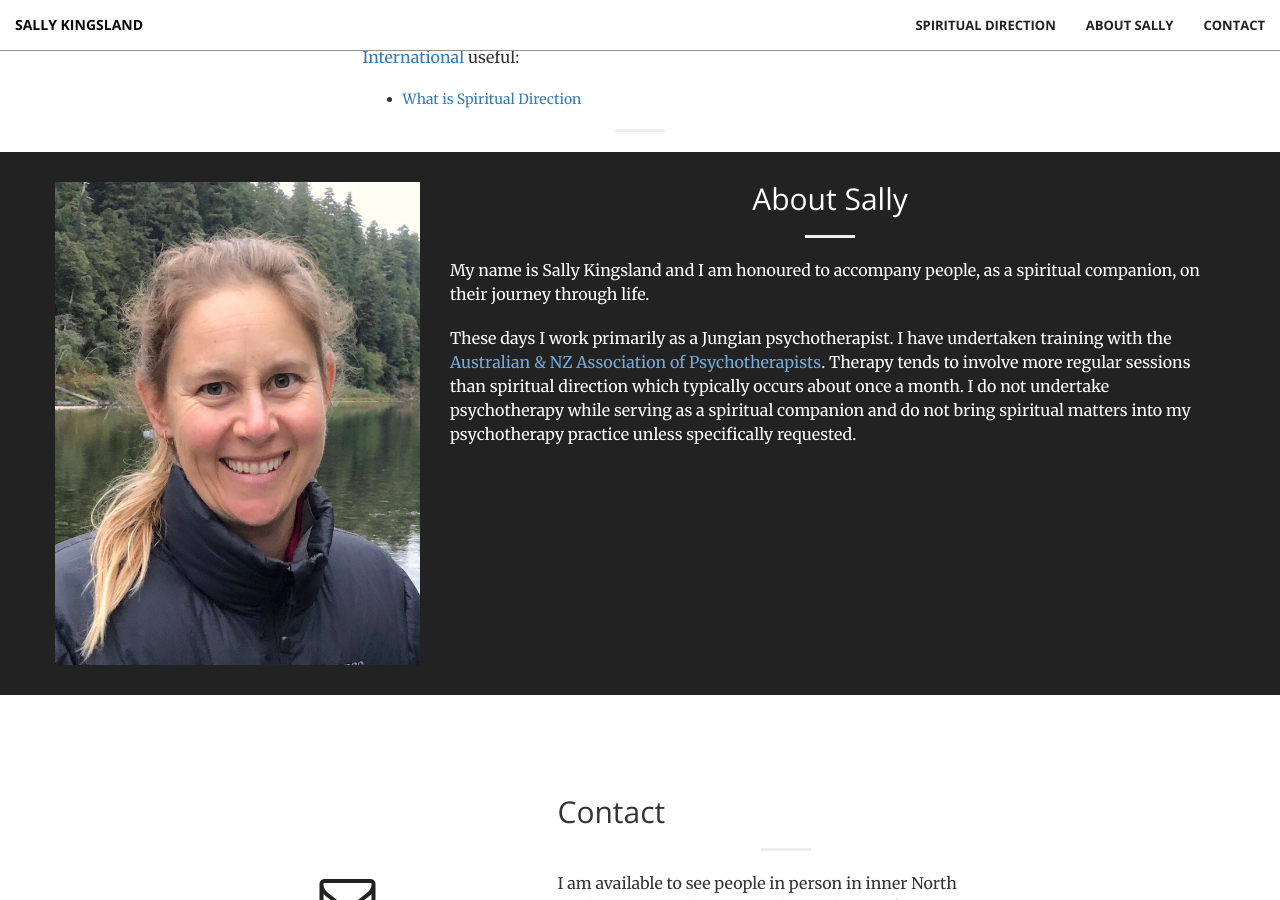
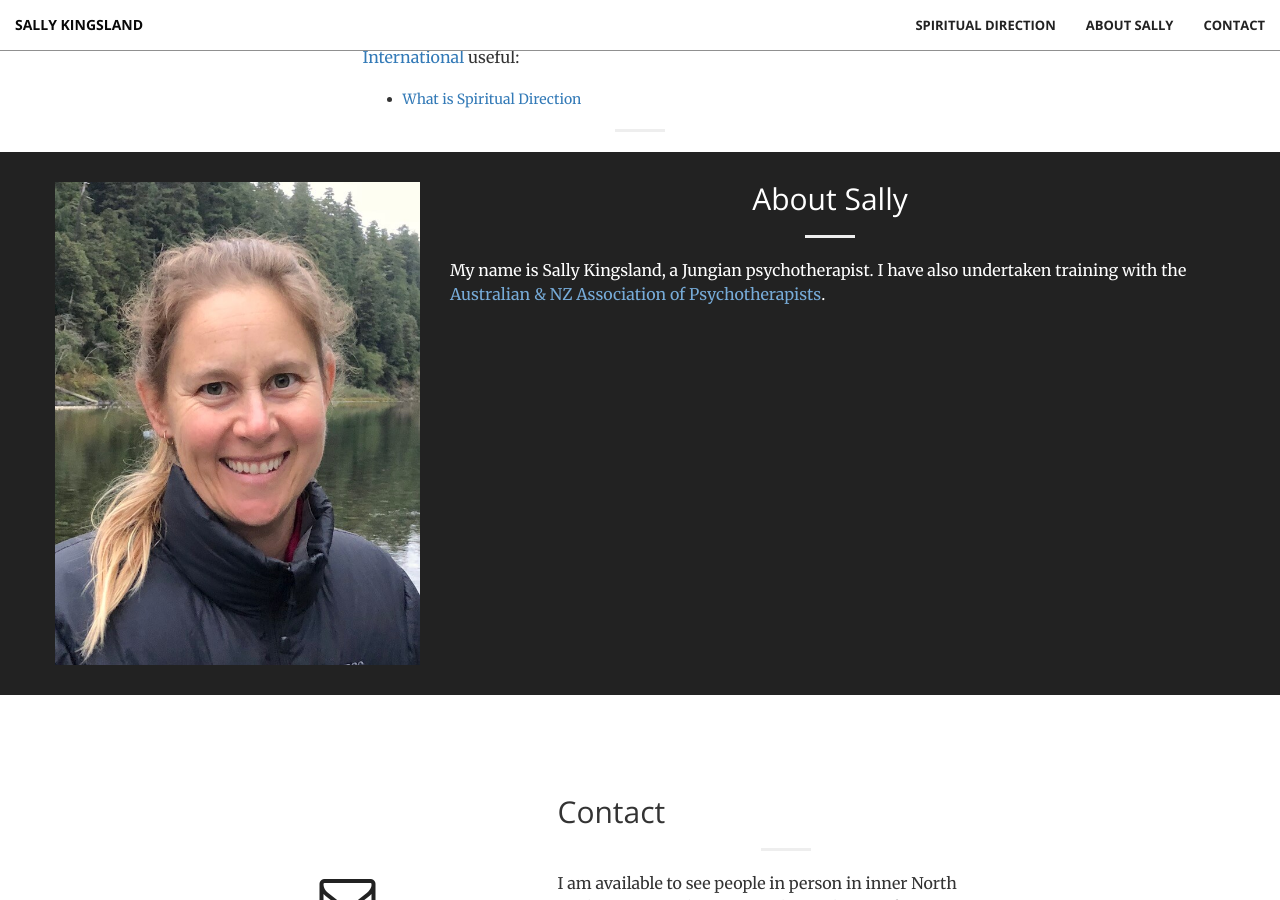
Before and after one commit to sallykingsland/sallykingsland.github.io, a Jekyll site: the page built from index.md, in a window 1280 px wide and 900 px high, scrolled down 2370 px. Built offline with Jekyll 4.4.1, drawn with Linux system fonts in a browser that asks for light colours.

Commit message:
Changing from SD to Jungian Psychotherapist

```diff
--- a/_includes/about.html
+++ b/_includes/about.html
@@ -8,12 +8,8 @@
 				<h2 class="section-heading">About Sally</h2>
 				<hr>
 				<p>
-					My name is Sally Kingsland and I am honoured to accompany people, as a spiritual companion, on their journey through life.
-				</p>
-				<p>
-					These days I work primarily as a Jungian psychotherapist. I have undertaken training with the
+					My name is Sally Kingsland, a Jungian psychotherapist. I have also undertaken training with the
 					<a href="http://www.anzap.com.au/">Australian & NZ Association of Psychotherapists</a>.
-					Therapy tends to involve more regular sessions than spiritual direction which typically occurs about once a month.  I do not undertake psychotherapy while serving as a spiritual companion and do not bring spiritual matters into my psychotherapy practice unless specifically requested.
 				</p>
 			</div>
 		</div>
```
